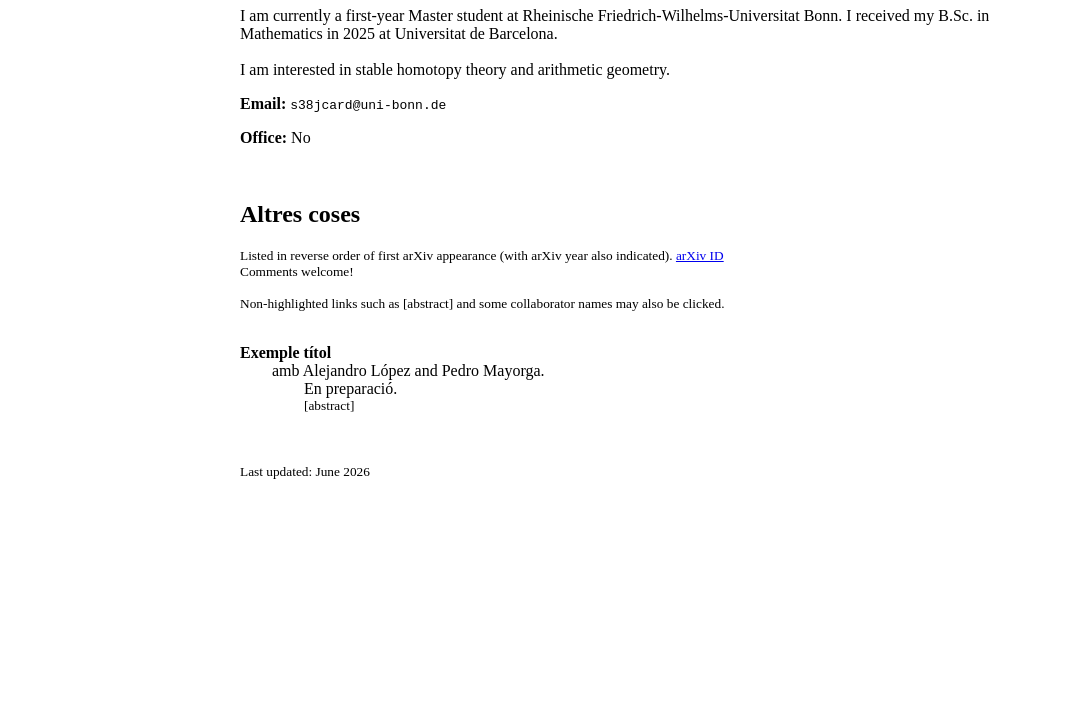
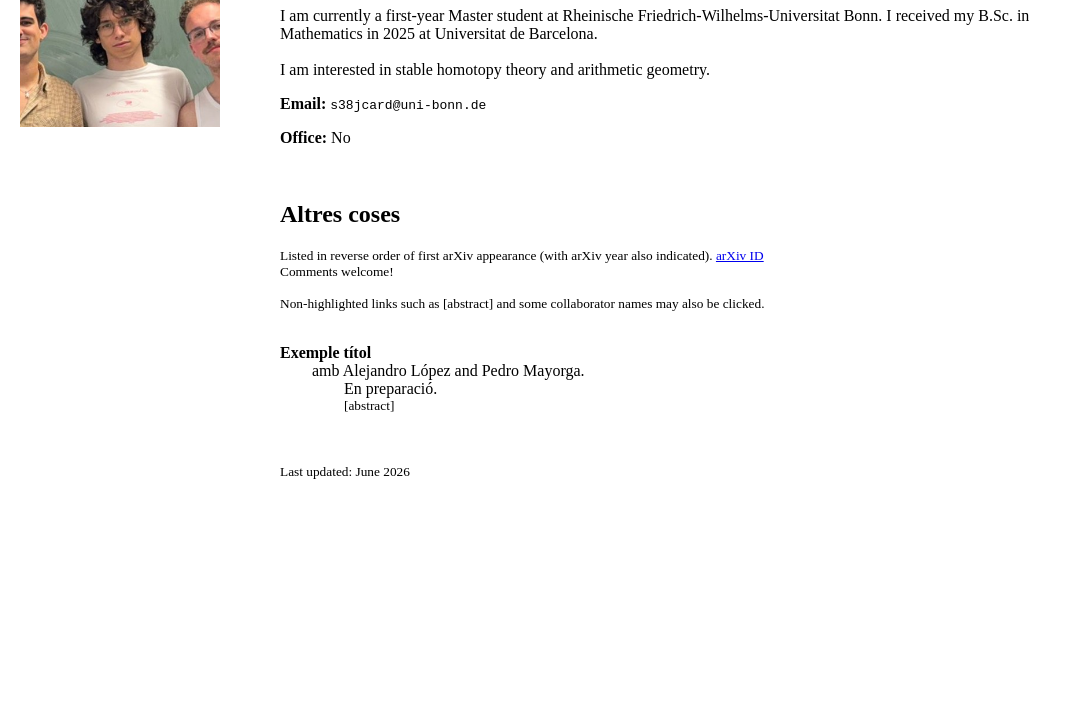
Before and after one commit to cardielj/cardielj.github.io, a plain HTML site: page papers/index.html in a window 1280 px wide. Shown: the part 93-800 px from the top of the page, without its empty margins (0-1072 px from the left). Drawn offline with nearby package versions, Linux system fonts and the light colour scheme; some packages are replaced by stand-ins of ours; files that its build step writes are made by us from their sources; files whose address does not match are found by name.

Commit message:
Update index.html

```diff
--- a/papers/index.html
+++ b/papers/index.html
@@ -29,7 +29,7 @@
 <body>
   <div class="container">
     <div class="flex-column right-align-column">
-      <img src="foto1.jpg" alt="foto1">
+      <img src="photo.jpg" alt="photo">
     </div>
     <div class="fixed-width-column left-align-column">
       <h1>Jordi Cardiel</h1>
```
